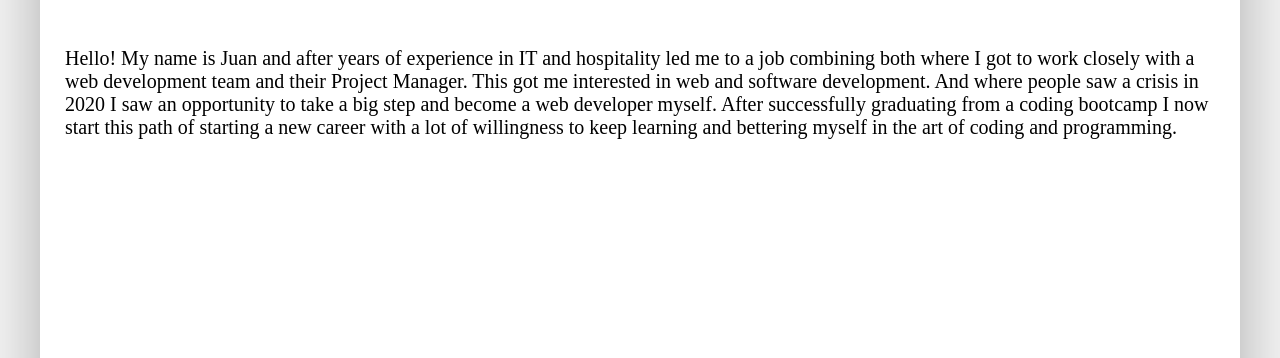
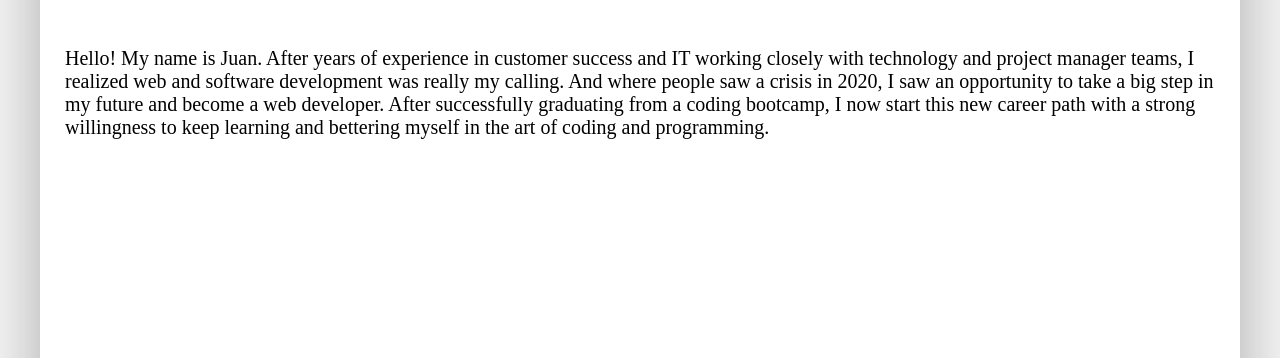
Before and after one commit to juanjpayan/portfolio, a Gatsby site: page /about in a window 1280 px wide. Shown: the part 442-800 px from the top of the page. Built offline with nearby package versions, Linux system fonts and the light colour scheme; Gatsby itself is replaced by a stand-in of ours; a web font is replaced by a local one.

Commit message:
a few changes

```diff
--- a/src/pages/about.js
+++ b/src/pages/about.js
@@ -13,12 +13,12 @@ const AboutPage = () => {
 			<Container>
 				<h1>About Me</h1>
 				<p>
-					Hello! My name is Juan and after years of experience in IT and hospitality led me to a job combining
-					both where I got to work closely with a web development team and their Project Manager. This got me
-					interested in web and software development. And where people saw a crisis in 2020 I saw an
-					opportunity to take a big step and become a web developer myself. After successfully graduating from
-					a coding bootcamp I now start this path of starting a new career with a lot of willingness to keep
-					learning and bettering myself in the art of coding and programming.
+					Hello! My name is Juan. After years of experience in customer success and IT working closely with
+					technology and project manager teams, I realized web and software development was really my calling.
+					And where people saw a crisis in 2020, I saw an opportunity to take a big step in my future and
+					become a web developer. After successfully graduating from a coding bootcamp, I now start this new
+					career path with a strong willingness to keep learning and bettering myself in the art of coding and
+					programming.
 				</p>
 			</Container>
 		</Layout>
--- a/src/projects/PetsterExotic.md
+++ b/src/projects/PetsterExotic.md
@@ -10,11 +10,11 @@ A web application that connects owners of exotic pets with pet sitters.
 
 <br />
 
-Taking care of a dog or a cat can be easy, but what about when the you are the owner of exotic animals like snakes, hedgehogs or turtles and want to go on vacation? Our site solves this issue but giving peace of mind the owners of those beautiful animals by giving them a place to find pet sitters for them.
+Taking care of a dog or a cat can be easy, but what about when you are the owner of exotic animals like snakes, hedgehogs, or turtles and want to go on vacation? Our site solves this issue by giving owners of these beautiful animals a place to find pet sitters, and in turn, peace of mind.
 
 <br />
 
-We used yarn packages and APIs to put all this together so our users can have a profile page where they can have a calendar to when are they going to need a sitter, as well as one for their pets to see all their information and necessary instructions for their care. A location search engine where they can see which sitters are closer to them and even a video-call option so they can see in real time how their pets are doing.
+We used yarn packages and APIs to put all this together so our users can have a profile page where they can have a calendar to when are they going to need a sitter, as well as one for their pets to see all their information and necessary instructions for their care. Our location search engine gives owners the ability to find which sitters are close to them and even a video-call option, so they can see in real time how their pets are doing.
 
 <br />
 <br />
```
